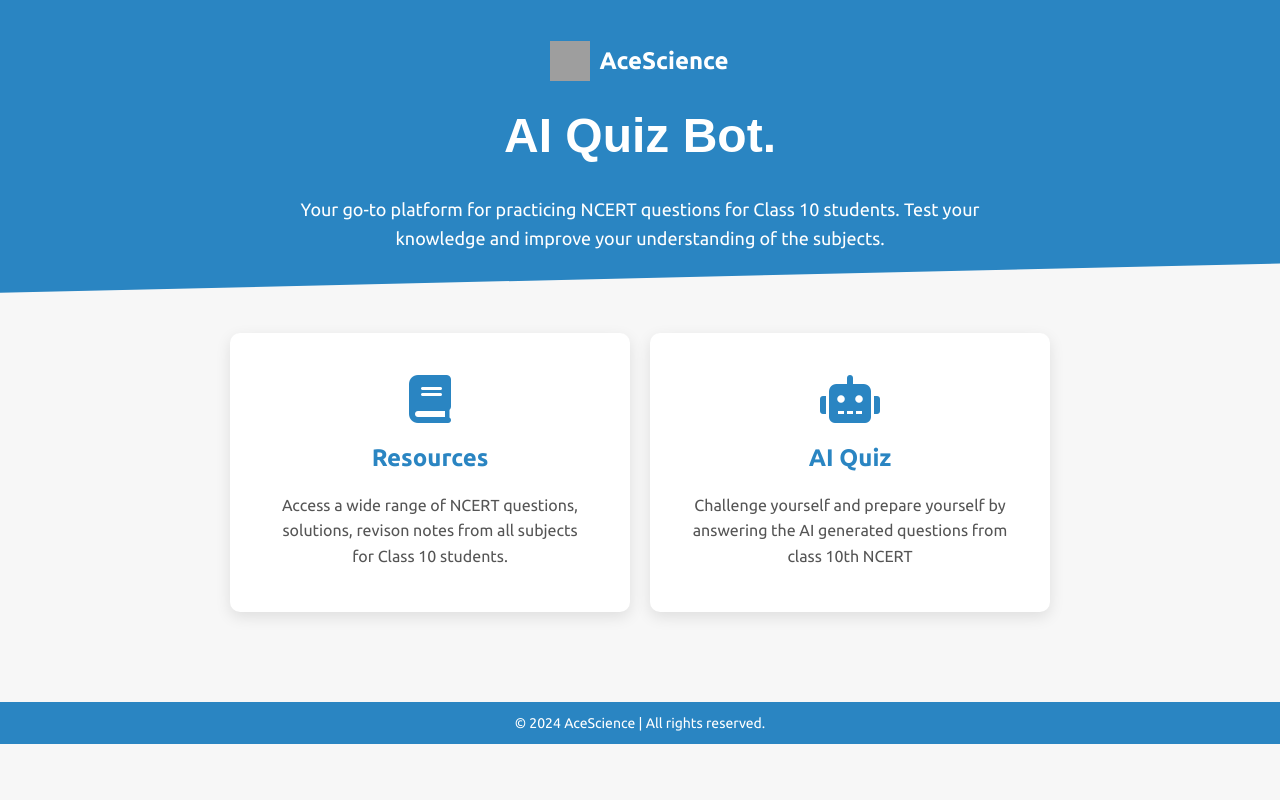
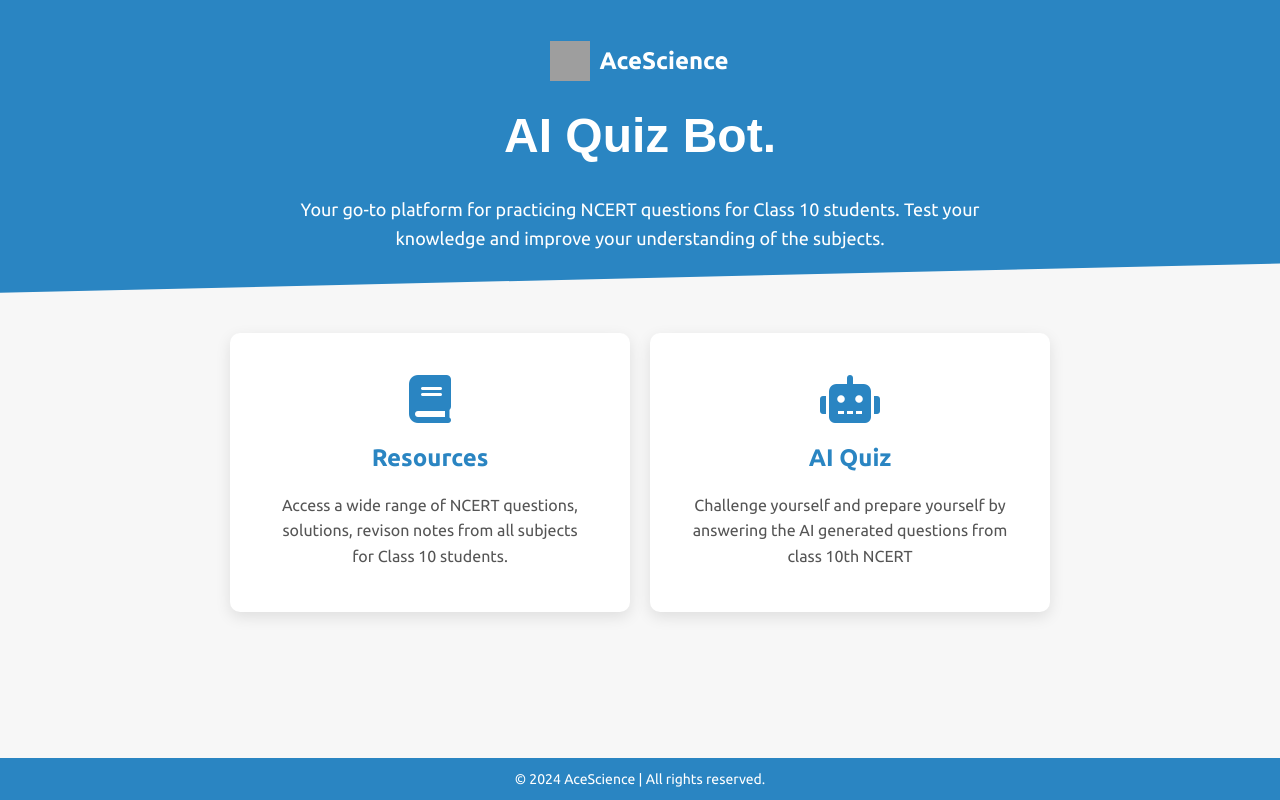
Before and after one commit to gautamxgambhir/Ace-Science, a Flask app: page / in a window 1280 px wide. Run offline with Flask 3, Linux system fonts and the light colour scheme; some libraries are stand-ins or nearby versions; some web fonts are replaced; grey boxes are pictures that could not be loaded.

Commit message:
Fixed footer

```diff
--- a/static/css/index.css
+++ b/static/css/index.css
@@ -14,6 +14,12 @@
     margin: 0;
     padding: 0;
     box-sizing: border-box;
+}
+
+html, body {
+    height: 100%;
+    display: flex;
+    flex-direction: column;
 }
 
 body::-webkit-scrollbar {
@@ -51,7 +57,6 @@ body {
 .logo {
     display: flex;
     align-items: center;
-    justify-items: center;
     justify-content: center;
     text-decoration: none;
     margin-bottom: 1rem;
@@ -89,6 +94,11 @@ header p {
     font-size: 18px;
     max-width: 700px;
     margin: 20px auto 0;
+}
+
+main {
+    flex: 1;
+    padding: 40px 20px;
 }
 
 .features {
@@ -137,6 +147,8 @@ header p {
     font-size: 1rem;
     color: #555;
 }
+
+/* Sticky Footer */
 footer {
     background-color: var(--primary-color);
     color: white;
@@ -144,6 +156,5 @@ footer {
     padding: 10px 20px;
     font-size: 14px;
     width: 100%;
-    position: relative;
-    top: 50px;
+    margin-top: auto;
 }
--- a/static/css/quiz.css
+++ b/static/css/quiz.css
@@ -158,6 +158,7 @@ header p {
     background-color: darkorange;
 }
 
+/* Sticky Footer */
 footer {
     background-color: var(--primary-color);
     color: white;
--- a/static/css/resources.css
+++ b/static/css/resources.css
@@ -19,6 +19,9 @@ body {
     font-family: var(--font-primary);
     background-color: var(--bg-light);
     color: var(--text-color);
+    display: flex;
+    flex-direction: column;
+    min-height: 100vh;
 }
 
 body::-webkit-scrollbar {
@@ -170,6 +173,7 @@ header p {
     transform: translateY(-5px);
 }
 
+/* Sticky Footer */
 footer {
     background-color: var(--primary-color);
     color: white;
```
